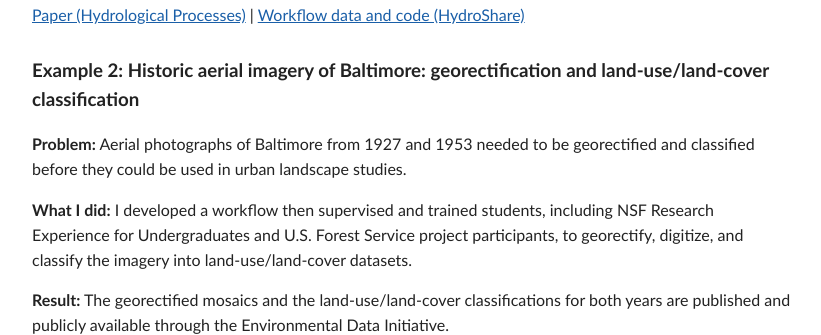
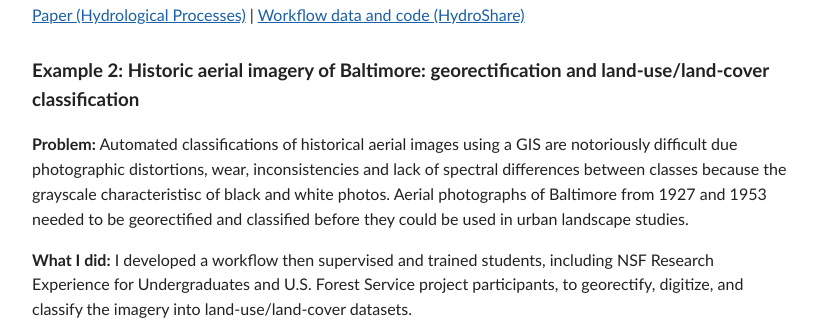
Before and after one commit to jackvmalone/jackvmalone.github.io, a plain HTML site: page index.html in a window 1280 px wide. Shown: the part 1394-1729 px from the top of the page, without its empty margins (228-1049 px from the left). Drawn offline with Linux system fonts and the light colour scheme.

Commit message:
Enhance problem statement for Baltimore imagery project
Expanded the problem description for historical aerial imagery classification.

```diff
--- a/index.html
+++ b/index.html
@@ -50,7 +50,7 @@
 
 <div class="project">
   <h3>Example 2: Historic aerial imagery of Baltimore: georectification and land-use/land-cover classification</h3>
-  <p><strong>Problem:</strong> Aerial photographs of Baltimore from 1927 and 1953 needed to be georectified and classified before they could be used in urban landscape studies.</p>
+  <p><strong>Problem:</strong> Automated classifications of historical aerial images using a GIS are notoriously difficult due photographic distortions, wear, inconsistencies and lack of spectral differences between classes because the grayscale characteristisc of black and white photos. Aerial photographs of Baltimore from 1927 and 1953 needed to be georectified and classified before they could be used in urban landscape studies.</p>
   <p><strong>What I did:</strong> I developed a workflow then supervised and trained students, including NSF Research Experience for Undergraduates and U.S. Forest Service project participants, to georectify, digitize, and classify the imagery into land-use/land-cover datasets.</p>
   <p><strong>Result:</strong> The georectified mosaics and the land-use/land-cover classifications for both years are published and publicly available through the Environmental Data Initiative.</p>
   <a href="1927-balt.jpg"><img src="1927-balt.jpg" alt="Georectification of 93 historical aerial images of 1927 Baltimore beside its land-use and land cover classification"></a>
```
